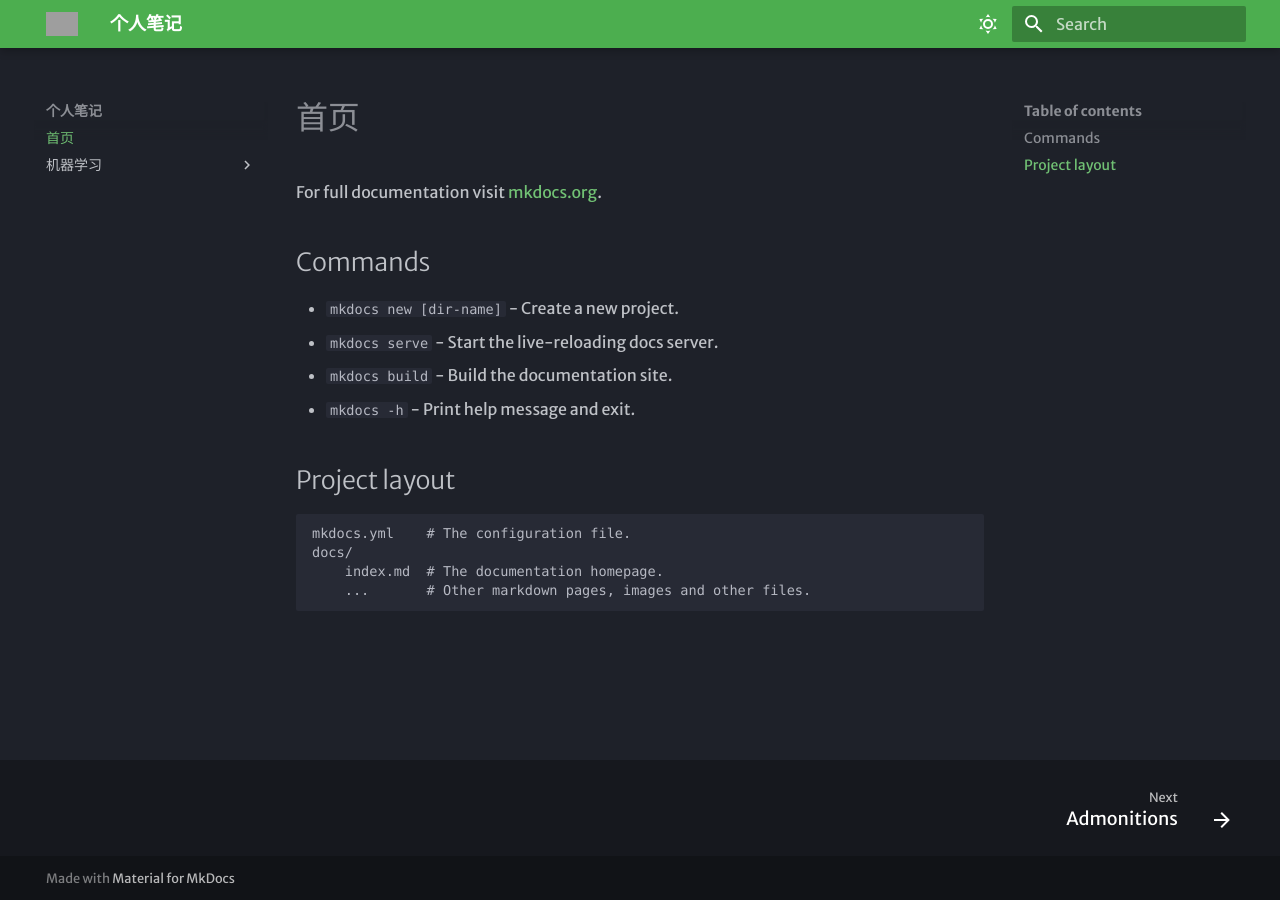
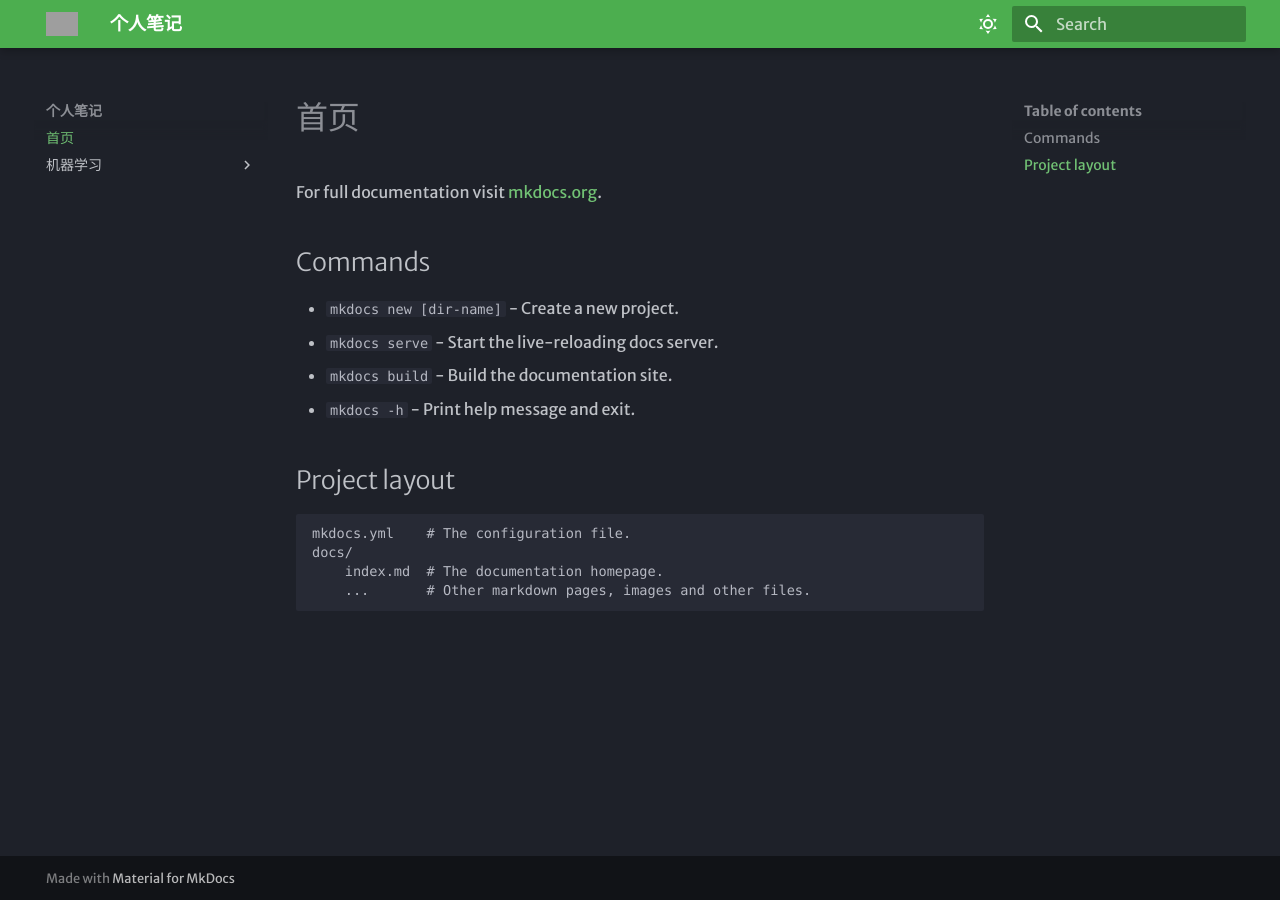
Before and after one commit to songw/my_blog, an MkDocs documentation site: the page built from docs/index.md, in a window 1280 px wide. Built offline with MkDocs 1.6.1 and Material for MkDocs 9.7.7, drawn with Linux system fonts in a browser that asks for light colours; some web fonts are replaced; grey boxes are pictures that could not be loaded.

Commit message:
sixth commit

```diff
--- a/mkdocs.yml
+++ b/mkdocs.yml
@@ -24,9 +24,6 @@ theme:
 
   logo: assets/logo.png
 
-  features:
-    - navigation.footer
-
 markdown_extensions:
   - attr_list
   - pymdownx.emoji:
```
